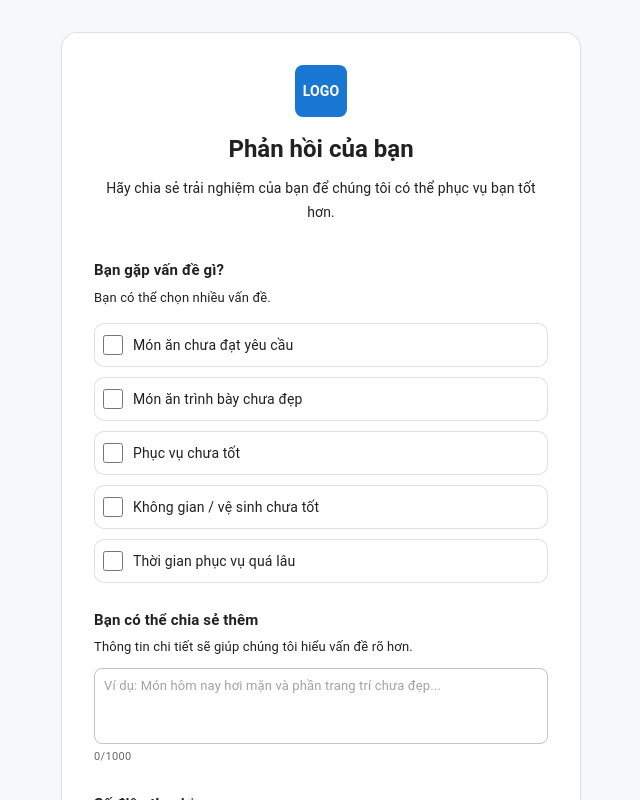
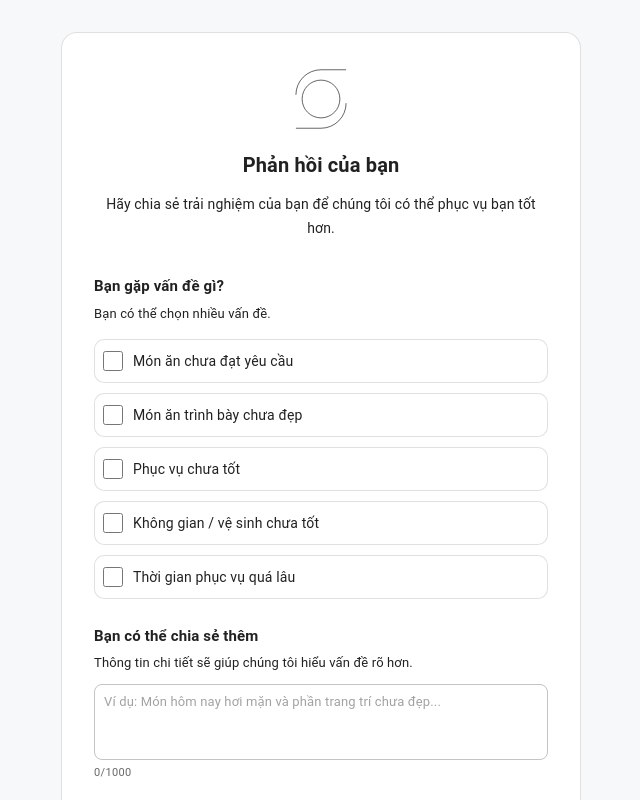
Before and after one commit to tyedang-works/qr-feedback, a Next.js app: page / in a window 1280 px wide. Shown: the top 800 px of the page, without its empty margins (319-959 px from the left). Built offline with nearby package versions, Linux system fonts and the light colour scheme; what @mui/material-nextjs would draw is missing.

Commit message:
add logo

```diff
--- a/src/components/common/Logo.tsx
+++ b/src/components/common/Logo.tsx
@@ -1,35 +1,23 @@
-import { Box, Typography } from "@mui/material";
+import { Box } from "@mui/material";
 
 type LogoProps = {
     size?: number;
 };
 
 export default function Logo({
-    size = 52,
+    size = 68,
 }: LogoProps) {
     return (
         <Box
+            component="img"
+            src="/main-logo.svg"
+            alt="QR Feedback"
             sx={{
                 width: size,
                 height: size,
-                display: "flex",
-                alignItems: "center",
-                justifyContent: "center",
-                borderRadius: 2,
-                backgroundColor: "#1976d2",
-                flexShrink: 0,
+                objectFit: "contain",
+                display: "block",
             }}
-        >
-            <Typography
-                sx={{
-                    color: "#fff",
-                    fontSize: size * 0.27,
-                    fontWeight: 700,
-                    lineHeight: 1,
-                }}
-            >
-                LOGO
-            </Typography>
-        </Box>
+        />
     );
 }
--- a/src/components/survey/FeedbackSuccess.tsx
+++ b/src/components/survey/FeedbackSuccess.tsx
@@ -42,7 +42,7 @@ export default function FeedbackSuccess() {
                         },
                     }}
                 >
-                    <Logo />
+                    <Logo size={90} />
                 </Box>
 
                 {/* Success card */}
@@ -75,8 +75,8 @@ export default function FeedbackSuccess() {
                     {/* Success icon */}
                     <Box
                         sx={{
-                            width: 64,
-                            height: 64,
+                            width: 52,
+                            height: 52,
                             mx: "auto",
                             mb: 2.5,
                             borderRadius: "50%",
@@ -134,8 +134,8 @@ export default function FeedbackSuccess() {
                         sx={{
                             fontWeight: 700,
                             fontSize: {
-                                xs: 22,
-                                sm: 24,
+                                xs: 20,
+                                sm: 22,
                             },
                             lineHeight: 1.3,
                             mb: 1,
--- a/src/components/survey/SurveyForm.tsx
+++ b/src/components/survey/SurveyForm.tsx
@@ -215,7 +215,7 @@ export default function SurveyForm({
                         }}
                     >
                         <Typography
-                            variant="h5"
+                            variant="h6"
                             sx={{
                                 fontWeight: 700,
                                 mb: 1.5,
```
Also changed, not shown: public/main-logo.svg (added).
